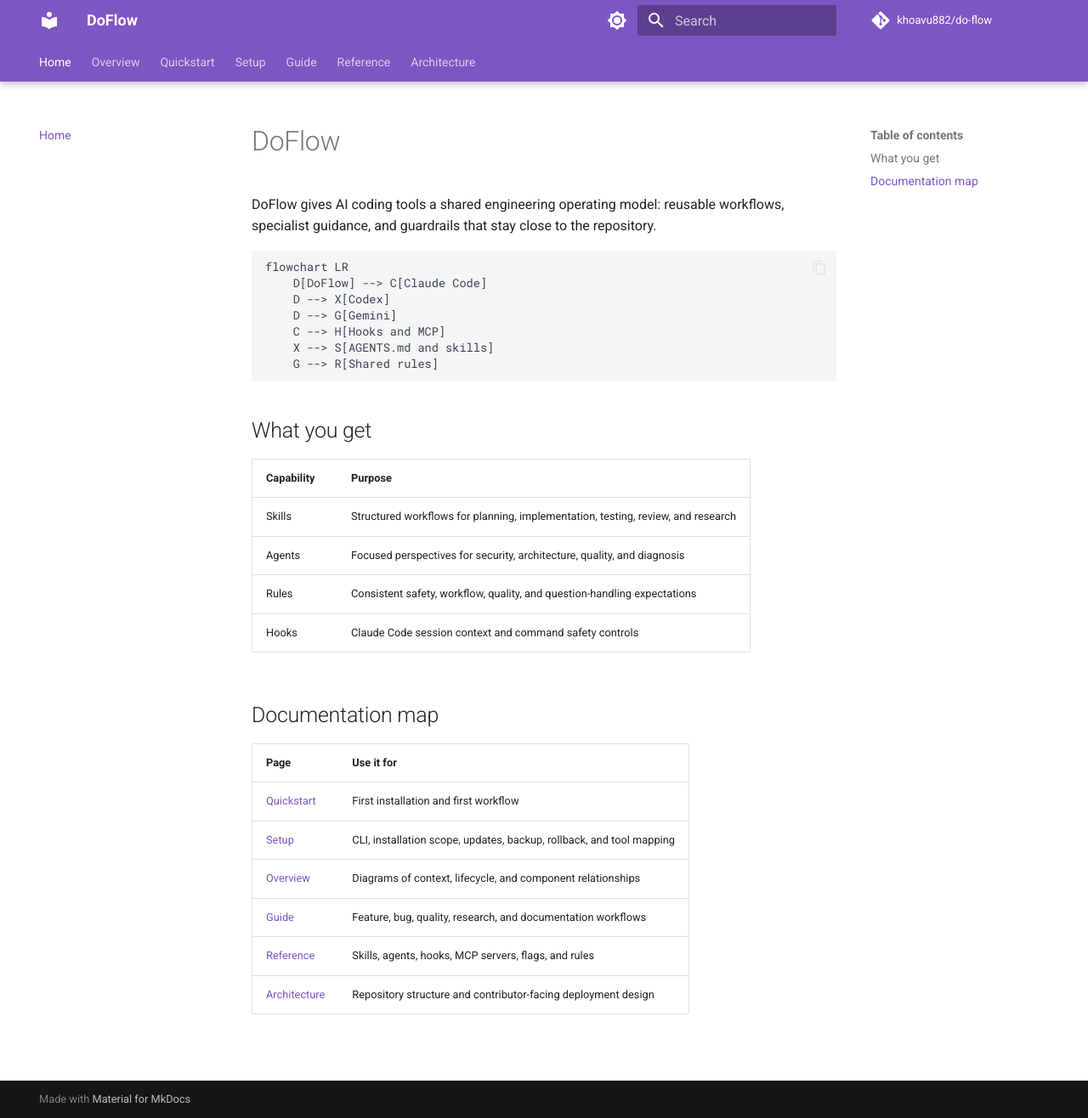
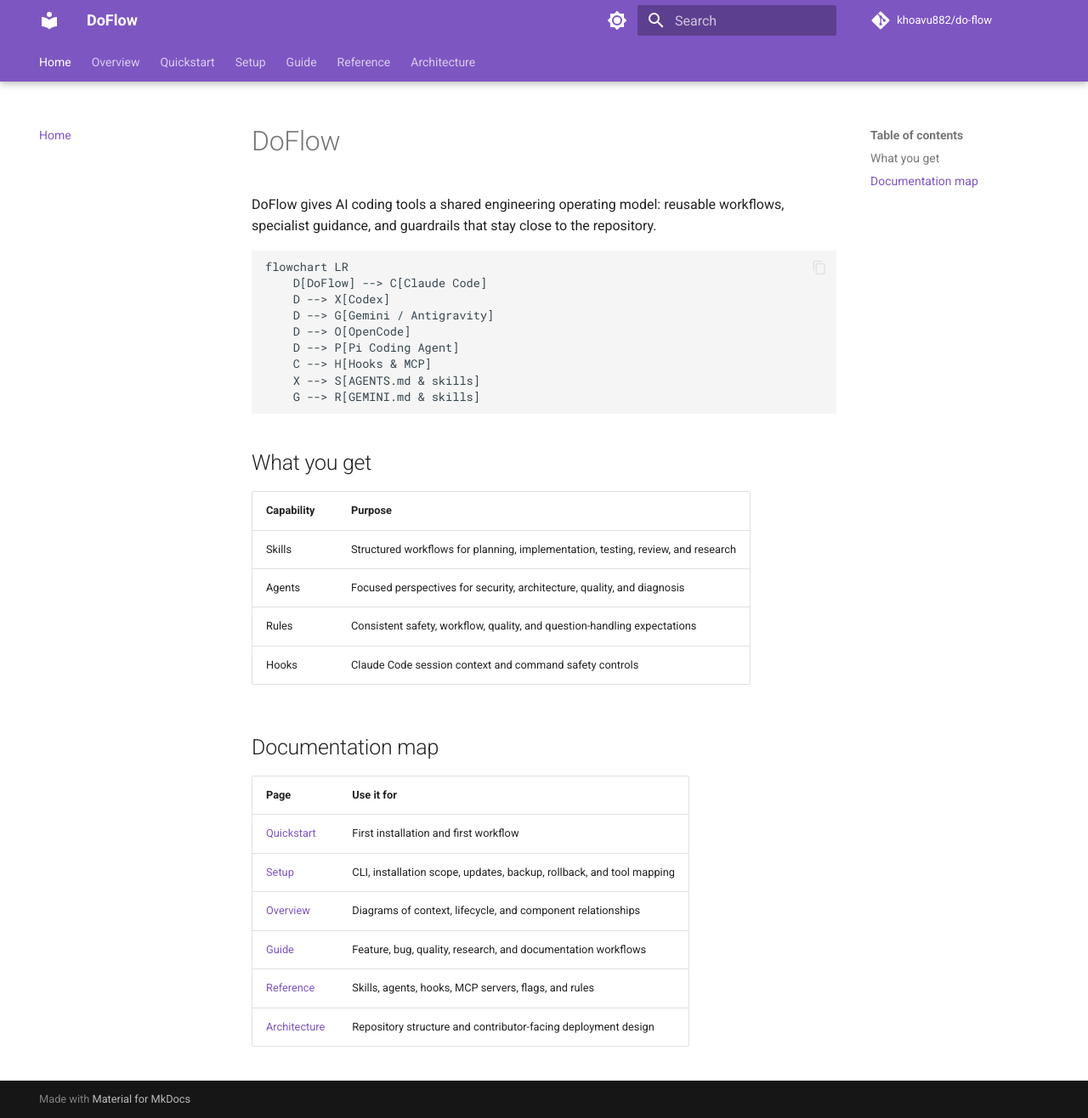
Before and after one commit to khoavu882/do-flow, an MkDocs documentation site: the page built from docs/index.md, in a window 1280 px wide and 1316 px high. Shown: the whole window at 85% size. Built offline with MkDocs 1.6.1 and Material for MkDocs 9.7.7, drawn with Linux system fonts in a browser that asks for light colours; comment, search, counter and statistics services are not loaded.

Commit message:
docs: update index diagram with multi-harness architecture

````diff
--- a/docs/index.md
+++ b/docs/index.md
@@ -7,10 +7,12 @@
 flowchart LR
     D[DoFlow] --> C[Claude Code]
     D --> X[Codex]
-    D --> G[Gemini]
-    C --> H[Hooks and MCP]
-    X --> S[AGENTS.md and skills]
-    G --> R[Shared rules]
+    D --> G[Gemini / Antigravity]
+    D --> O[OpenCode]
+    D --> P[Pi Coding Agent]
+    C --> H[Hooks & MCP]
+    X --> S[AGENTS.md & skills]
+    G --> R[GEMINI.md & skills]
 ```
 
 ## What you get
````
